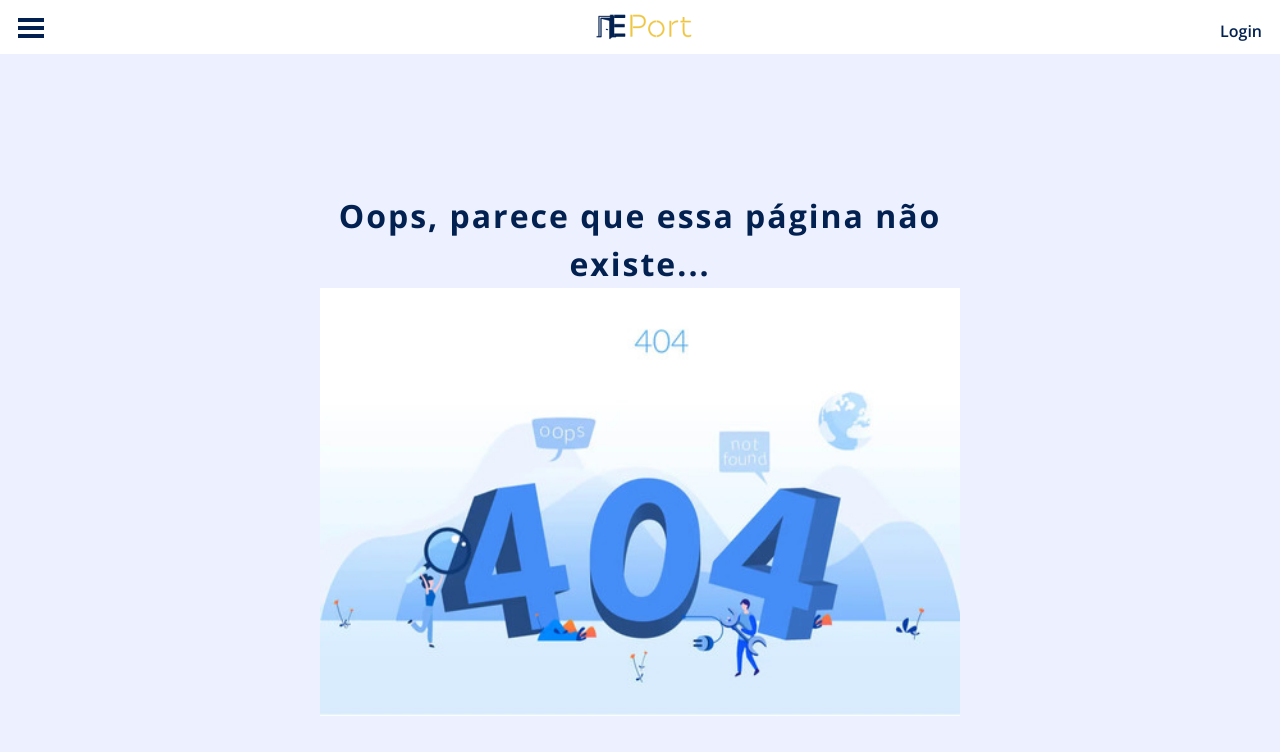
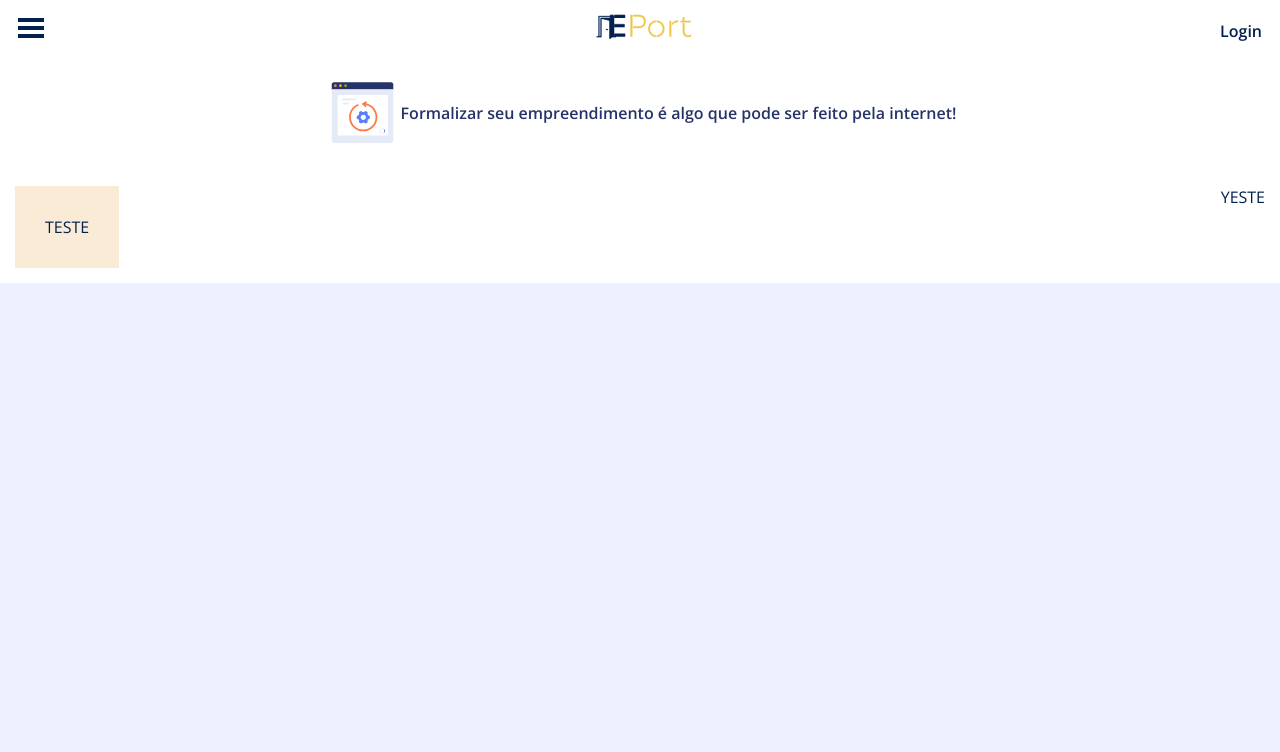
Before and after one commit to Lucasedusi/eport, a React (Create React App) app in the folder frontend/: page /trail in a window 1280 px wide. Shown: the top 752 px of the page. Built offline with nearby package versions, Linux system fonts and the light colour scheme; the HTML template or start-up script is replaced by a standard one.

Commit message:
create trail page

```diff
--- a/frontend/src/Routes/index.js
+++ b/frontend/src/Routes/index.js
@@ -5,20 +5,22 @@ import SignIn from '../pages/SignIn';
 import Dashboard from '../pages/Dashboard';
 import Entrepreneur from '../pages/Entrepreneur';
 import Bidding from '../pages/Bidding';
+import Trail from '../pages/Trail';
 import BiddingSingle from '../pages/BiddingSingle';
 import NotFound from '../pages/NotFound';
 
 const Routes = () => (
   <Switch>
-    <Route path='/' exact component={Welcome} />
-    <Route path='/signin' component={SignIn} />
-    <Route path='/dashboard' component={Dashboard} />
-    <Route path='/entrepreneur' component={Entrepreneur} />
-    <Route path='/bidding' component={Bidding} />
-    <Route path='/biddingSingle' component={BiddingSingle} />
-    <Route path='/bidding' component={Bidding} />
+    <Route path="/" exact component={Welcome} />
+    <Route path="/signin" component={SignIn} />
+    <Route path="/dashboard" component={Dashboard} />
+    <Route path="/entrepreneur" component={Entrepreneur} />
+    <Route path="/bidding" component={Bidding} />
+    <Route path="/biddingSingle" component={BiddingSingle} />
+    <Route path="/bidding" component={Bidding} />
+    <Route path="/trail" component={Trail} />
 
-    <Route path='*' component={NotFound} />
+    <Route path="*" component={NotFound} />
   </Switch>
 );
 
--- /dev/null
+++ b/frontend/src/pages/Trail/index.jsx
@@ -0,0 +1,24 @@
+import document from '../../assets/document.svg';
+import { Link } from 'react-router-dom';
+import load from '../../assets/load.svg';
+import people from '../../assets/people.svg';
+
+import { FaCalendarAlt, FaUtensils } from 'react-icons/fa';
+
+import * as STD from './styles';
+
+const Bidding = () => (
+  <STD.Container>
+    <STD.Help>
+      <STD.Light src={load} />
+      <STD.TitleHelp>Formalizar seu empreendimento é algo que pode ser feito pela internet!</STD.TitleHelp>
+    </STD.Help>
+
+    <STD.BoxMain>
+      <STD.BoxChildrenLeft>TESTE</STD.BoxChildrenLeft>
+      <STD.BoxChildrenRight>YESTE</STD.BoxChildrenRight>
+    </STD.BoxMain>
+  </STD.Container>
+);
+
+export default Bidding;
--- /dev/null
+++ b/frontend/src/pages/Trail/styles.js
@@ -0,0 +1,45 @@
+import styled from 'styled-components';
+
+export const Container = styled.div`
+  display: flex;
+  background-color: #fff;
+  flex-direction: column;
+  justify-content: flex-start;
+  align-items: center;
+`;
+export const Title = styled.h2`
+  font-weight: normal;
+  font-size: 14px;
+  color: #666666;
+`;
+
+export const Light = styled.img``;
+
+export const Help = styled.div`
+  display: flex;
+  flex-direction: row;
+  justify-content: center;
+  align-items: center;
+  margin: 20px 20px;
+`;
+
+export const TitleHelp = styled.h2`
+  font-weight: 600;
+  font-size: 16px;
+  line-height: 22px;
+  color: #253368;
+`;
+
+export const BoxMain = styled.div`
+  display: flex;
+  flex-direction: row;
+  justify-content: space-between;
+  width: 100%;
+  padding: 15px;
+`;
+export const BoxChildrenLeft = styled.div`
+  background-color: antiquewhite;
+  padding: 30px;
+`;
+
+export const BoxChildrenRight = styled.div``;
```
Also changed, not shown: frontend/src/assets/load.svg (added), frontend/src/assets/people.svg (added).
